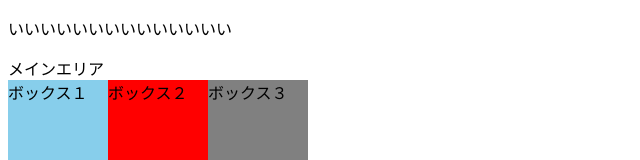
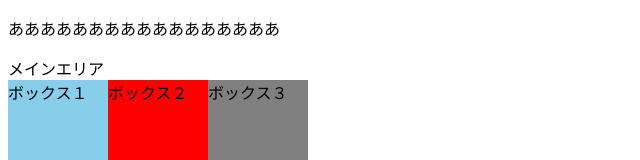
Before and after one commit to Takuhooo/test, a plain HTML site: page index.html in a window 1280 px wide. Shown: the top 160 px of the page, without its empty margins (0-640 px from the left). Drawn offline with Linux system fonts and the light colour scheme.

Commit message:
diffテスト

```diff
--- a/index.html
+++ b/index.html
@@ -8,7 +8,7 @@
 </head>
 
 <body>
-    <p>いいいいいいいいいいいいいい</p>
+    <p>あああああああああああああああああ</p>
     <main>メインエリア</main>
 
     <section>
```
